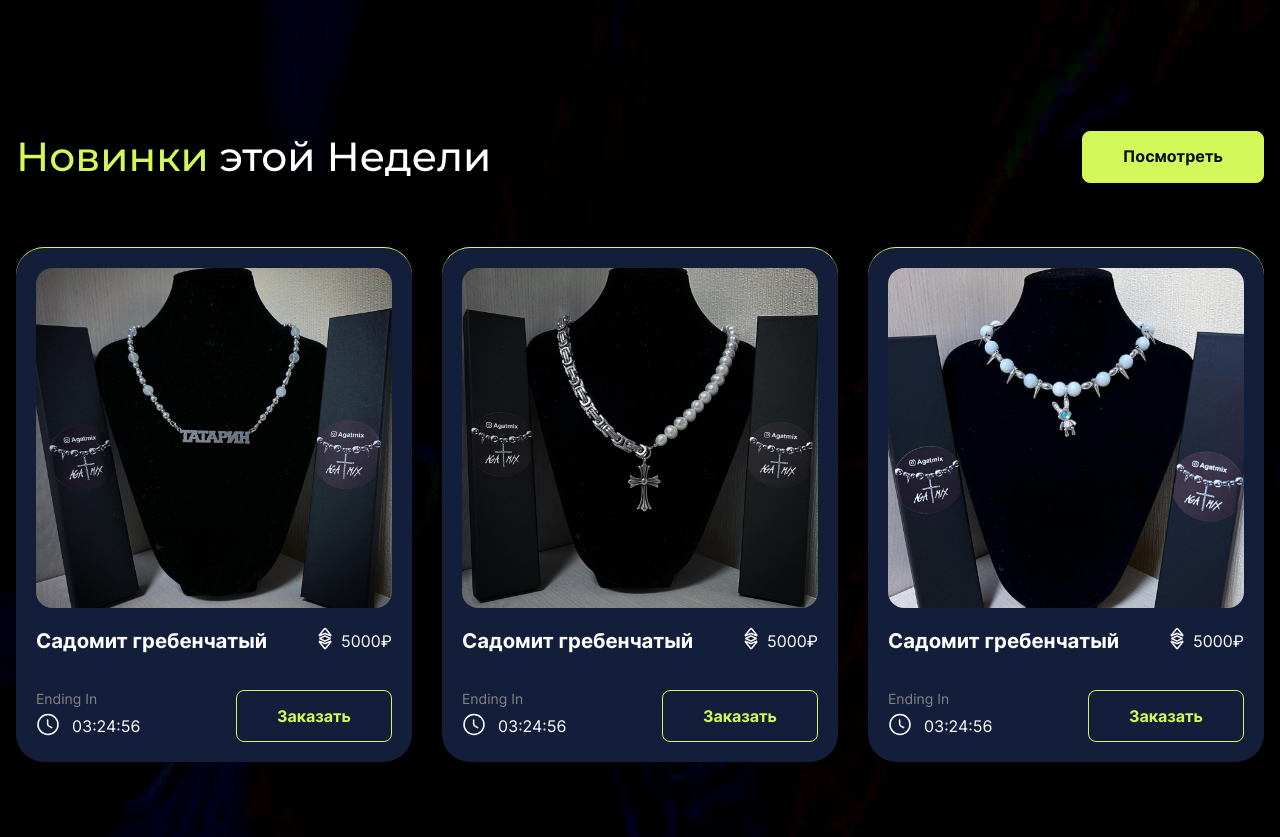
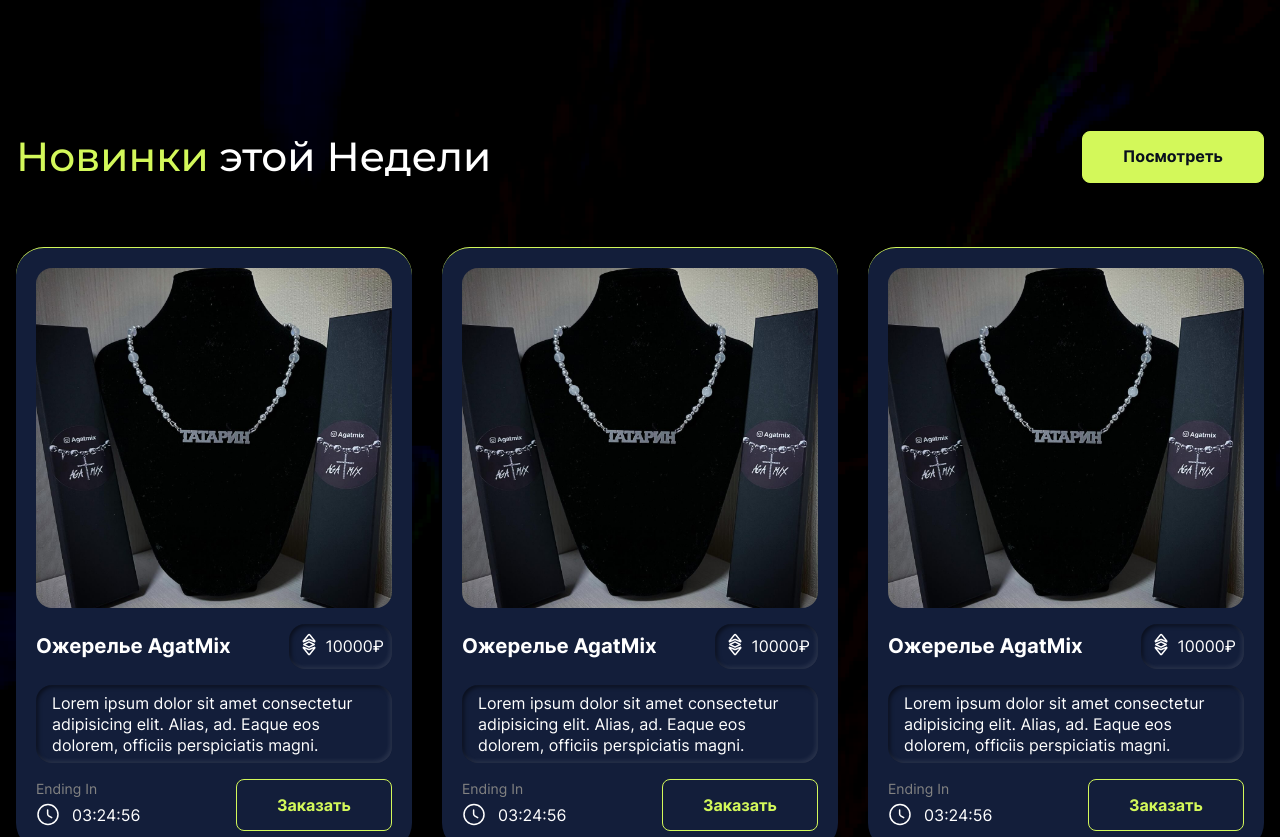
Before and after one commit to BISCVI/AgatMix, a plain HTML site: page index.html in a window 1280 px wide. Shown: the part 740-1577 px from the top of the page. Drawn offline with Linux system fonts and the light colour scheme.

Commit message:
Добавил описание карточке товара

```diff
--- a/index.html
+++ b/index.html
@@ -133,7 +133,7 @@
                   </div>
                   <div class="service-card__body">
                     <div class="service-card__title">
-                      <h3>Садомит гребенчатый</h3>
+                      <h3>Ожерелье AgatMix</h3>
                       <div class="service-card__title-wrapper">
                         <span
                           ><svg
@@ -169,9 +169,12 @@
                             />
                           </svg>
                         </span>
-                        <span>5000₽</span>
+                        <span>10000₽</span>
                       </div>
                     </div>
+										<div class="service-card__description">
+											<p>Lorem ipsum dolor sit amet consectetur adipisicing elit. Alias, ad. Eaque eos dolorem, officiis perspiciatis magni.</p>
+										</div>
                     <div class="service-card__bottom">
                       <div class="service-card__bottom-times">
                         <span class="service-card__bottom-title"
@@ -219,14 +222,14 @@
                   <div class="service-card__images">
                     <img
                       class="service-card__image"
-                      src="./images/catalog/SaveClip.App_440721183_1627745854446348_3348864271489601492_n.jpg"
+                      src="./images/catalog/SaveClip.App_440725154_1642710043152556_6954415110115756854_n.jpg"
                       alt=""
                       loading="lazy"
                     />
                   </div>
                   <div class="service-card__body">
                     <div class="service-card__title">
-                      <h3>Садомит гребенчатый</h3>
+                      <h3>Ожерелье AgatMix</h3>
                       <div class="service-card__title-wrapper">
                         <span
                           ><svg
@@ -262,9 +265,12 @@
                             />
                           </svg>
                         </span>
-                        <span>5000₽</span>
+                        <span>10000₽</span>
                       </div>
                     </div>
+										<div class="service-card__description">
+											<p>Lorem ipsum dolor sit amet consectetur adipisicing elit. Alias, ad. Eaque eos dolorem, officiis perspiciatis magni.</p>
+										</div>
                     <div class="service-card__bottom">
                       <div class="service-card__bottom-times">
                         <span class="service-card__bottom-title"
@@ -312,14 +318,14 @@
                   <div class="service-card__images">
                     <img
                       class="service-card__image"
-                      src="./images/catalog/SaveClip.App_440760437_781568817277331_8487314234849992835_n.jpg"
+                      src="./images/catalog/SaveClip.App_440725154_1642710043152556_6954415110115756854_n.jpg"
                       alt=""
                       loading="lazy"
                     />
                   </div>
                   <div class="service-card__body">
                     <div class="service-card__title">
-                      <h3>Садомит гребенчатый</h3>
+                      <h3>Ожерелье AgatMix</h3>
                       <div class="service-card__title-wrapper">
                         <span
                           ><svg
@@ -355,9 +361,12 @@
                             />
                           </svg>
                         </span>
-                        <span>5000₽</span>
+                        <span>10000₽</span>
                       </div>
                     </div>
+										<div class="service-card__description">
+											<p>Lorem ipsum dolor sit amet consectetur adipisicing elit. Alias, ad. Eaque eos dolorem, officiis perspiciatis magni.</p>
+										</div>
                     <div class="service-card__bottom">
                       <div class="service-card__bottom-times">
                         <span class="service-card__bottom-title"
--- a/styles/_variables.scss
+++ b/styles/_variables.scss
@@ -26,4 +26,8 @@
 	--button-height: 52px; /* Высота кнопок */
 
 	--transition-duration: .3s; /* Время сробатывания анимиции */
+
+	--box-shadow-inset: inset -22px -14px 14px 2px hsla(0, 0%, 100%, .015), inset 8px 4px 20px 12px rgba(0, 0, 0, .8);
+
+	--box-shadow-inset-2: inset -2px -2px 4px hsla(0, 0%, 100%, .1), inset 2px 2px 4px rgba(0, 0, 0, .5);
 }
--- a/styles/blocks/_service-card.scss
+++ b/styles/blocks/_service-card.scss
@@ -15,7 +15,6 @@
   }
 
   @include mobile {
-
   }
 
   @include hover {
@@ -52,10 +51,12 @@
     display: flex;
     justify-content: space-between;
     align-items: center;
+    margin-top: 16px;
 
     h3 {
-			font-family: 'Inter', sans-serif;
+      font-family: "Inter", sans-serif;
       font-weight: 700;
+      margin: 0;
     }
 
     &-wrapper {
@@ -63,7 +64,22 @@
       justify-content: space-between;
       align-items: center;
       column-gap: 4px;
+      box-shadow: var(--box-shadow-inset-2);
+
+      border-radius: var(--border-radius-image);
+      padding: 8px;
     }
+  }
+
+  &__description {
+    display: -webkit-box;
+    -webkit-box-orient: vertical;
+    -webkit-line-clamp: 3;
+    overflow: hidden;
+    box-shadow: var(--box-shadow-inset-2);
+    border-radius: var(--border-radius-image);
+    padding: 8px 16px;
+    line-height: 1.3;
   }
 
   &__bottom {
```
Also changed, not shown: css/styles.css, css/styles.min.css, 2 other files. Lines whose indentation alone changed are shown as unchanged.
